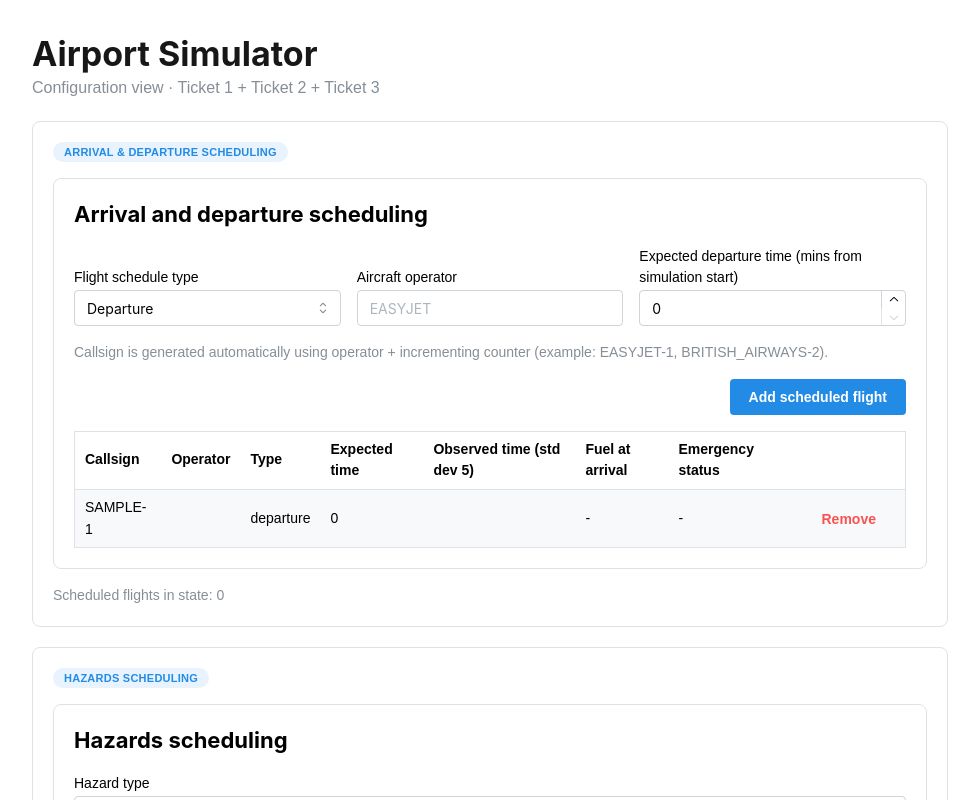
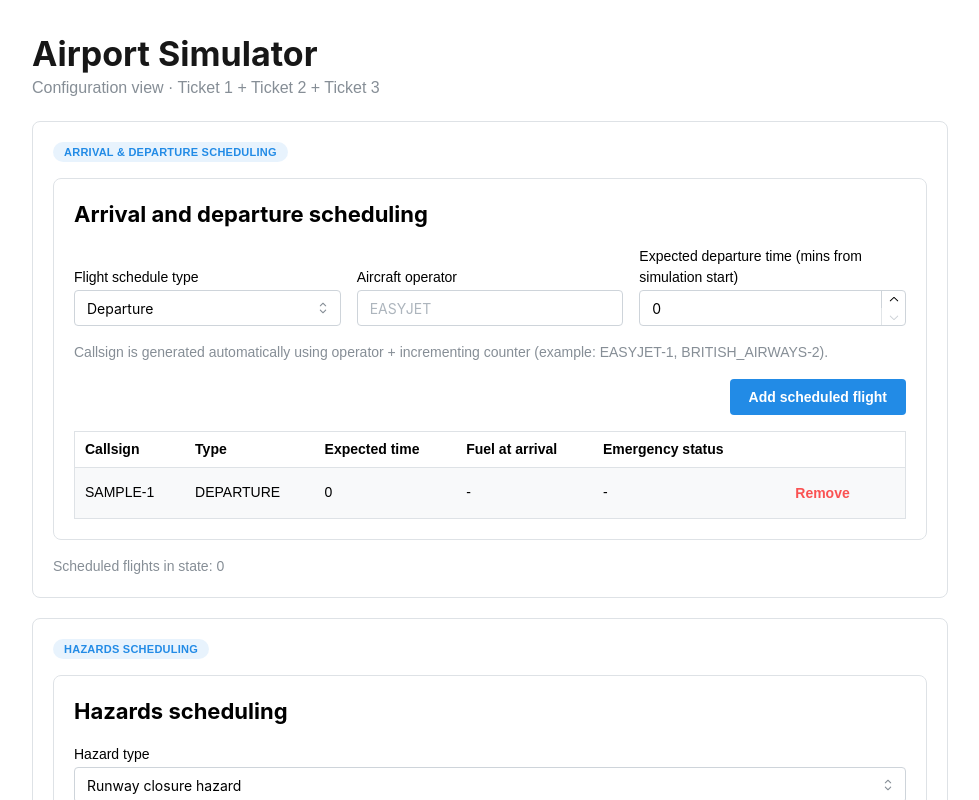
Before and after one commit to deluxejamie/cs261-airport-simulator, a Next.js app in the folder frontend/: page / in a window 1280 px wide. Both pictures are taken after typing "Sample" into the empty fields and a click on the button "Add scheduled flight". Shown: the top 800 px of the page, without its empty margins (150-1129 px from the left). Built offline with nearby package versions, Linux system fonts and the light colour scheme.

Commit message:
fix(flight-scheduling): using new hooks

```diff
--- a/frontend/src/components/flight-scheduling-section.jsx
+++ b/frontend/src/components/flight-scheduling-section.jsx
@@ -50,9 +50,9 @@ export default function FlightSchedulingSection() {
 			} else {
 				addArrivalFlight(
 					operator,
+					arrivalEmergencyStatus,
+					arrivalFuelMinutes,
 					expectedTimeMinutes,
-					arrivalFuelMinutes,
-					arrivalEmergencyStatus,
 				);
 			}
 			clearInputs();
@@ -95,9 +95,9 @@ export default function FlightSchedulingSection() {
 
 					<NumberInput
 						label={
-							flightType === FlightType.DEPARTURE ?
-								"Expected departure time (mins from simulation start)"
-							:	"Expected arrival time (mins from simulation start)"
+							flightType === FlightType.DEPARTURE
+								? "Expected departure time (mins from simulation start)"
+								: "Expected arrival time (mins from simulation start)"
 						}
 						min={0}
 						value={expectedTimeMinutes}
@@ -105,7 +105,7 @@ export default function FlightSchedulingSection() {
 					/>
 				</Group>
 
-				{flightType === FlightType.ARRIVAL ?
+				{flightType === FlightType.ARRIVAL ? (
 					<Group grow align="end">
 						<NumberInput
 							label="Fuel at arrival into aircraft space (minutes)"
@@ -120,22 +120,30 @@ export default function FlightSchedulingSection() {
 							onChange={(value) =>
 								setArrivalEmergencyStatus(value || EmergencyStatus.NONE)
 							}
-							data={Object.values(EmergencyStatus).map((value) => ({
-								value,
-								label: formatEmergencyLabel(value),
-							}))}
+							data={[
+								{
+									label: "None",
+									value: EmergencyStatus.NONE,
+								},
+								{
+									label: "Mechanical Failure",
+									value: EmergencyStatus.MECHANICAL_FAIL,
+								},
+								{
+									label: "Passenger Health",
+									value: EmergencyStatus.PASSENGER_HEALTH,
+								},
+							]}
 						/>
 					</Group>
-				:	null}
+				) : null}
 
 				<Text size="sm" c="dimmed">
 					Callsign is generated automatically using operator + incrementing
 					counter (example: EASYJET-1, BRITISH_AIRWAYS-2).
 				</Text>
 
-				{errorMessage ?
-					<Alert color="red">{errorMessage}</Alert>
-				:	null}
+				{errorMessage ? <Alert color="red">{errorMessage}</Alert> : null}
 
 				<Group justify="flex-end">
 					<Button onClick={handleAddFlight}>Add scheduled flight</Button>
@@ -145,10 +153,8 @@ export default function FlightSchedulingSection() {
 					<Table.Thead>
 						<Table.Tr>
 							<Table.Th>Callsign</Table.Th>
-							<Table.Th>Operator</Table.Th>
 							<Table.Th>Type</Table.Th>
 							<Table.Th>Expected time</Table.Th>
-							<Table.Th>Observed time (std dev 5)</Table.Th>
 							<Table.Th>Fuel at arrival</Table.Th>
 							<Table.Th>Emergency status</Table.Th>
 							<Table.Th />
@@ -158,21 +164,21 @@ export default function FlightSchedulingSection() {
 						{[...flights.values()].map((flight) => (
 							<Table.Tr key={flight.callsign}>
 								<Table.Td>{flight.callsign}</Table.Td>
-								<Table.Td>{flight.operator}</Table.Td>
-								<Table.Td>{flight.type}</Table.Td>
+								<Table.Td>{flight.type.toUpperCase()}</Table.Td>
 								<Table.Td>
 									{flight.expected_departure_time ??
 										flight.expected_arrival_time}
 								</Table.Td>
+
 								<Table.Td>
-									{flight.observed_departure_time ??
-										flight.observed_arrival_time}
+									{flight.remaining_fuel_mins
+										? `${flight.remaining_fuel_mins} mins`
+										: "-"}
 								</Table.Td>
-								<Table.Td>{flight.remaining_fuel_mins ?? "-"}</Table.Td>
 								<Table.Td>
-									{flight.emergency_status ?
-										formatEmergencyLabel(flight.emergency_status)
-									:	"-"}
+									{flight.emergency_status
+										? formatEmergencyLabel(flight.emergency_status)
+										: "-"}
 								</Table.Td>
 								<Table.Td>
 									<Button
@@ -185,7 +191,7 @@ export default function FlightSchedulingSection() {
 								</Table.Td>
 							</Table.Tr>
 						))}
-						{flights.length === 0 ?
+						{flights.length === 0 ? (
 							<Table.Tr>
 								<Table.Td colSpan={8}>
 									<Text c="dimmed" ta="center">
@@ -193,7 +199,7 @@ export default function FlightSchedulingSection() {
 									</Text>
 								</Table.Td>
 							</Table.Tr>
-						:	null}
+						) : null}
 					</Table.Tbody>
 				</Table>
 			</Stack>
```
